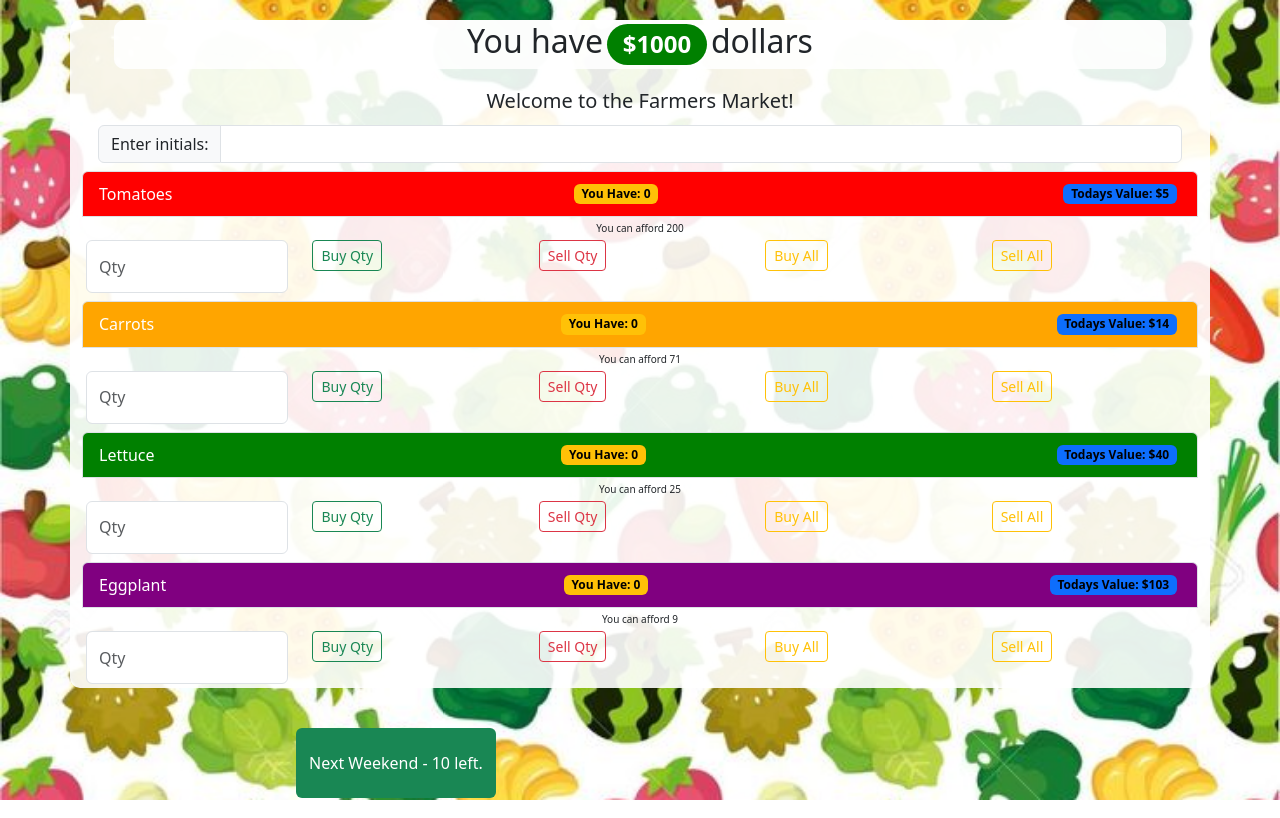
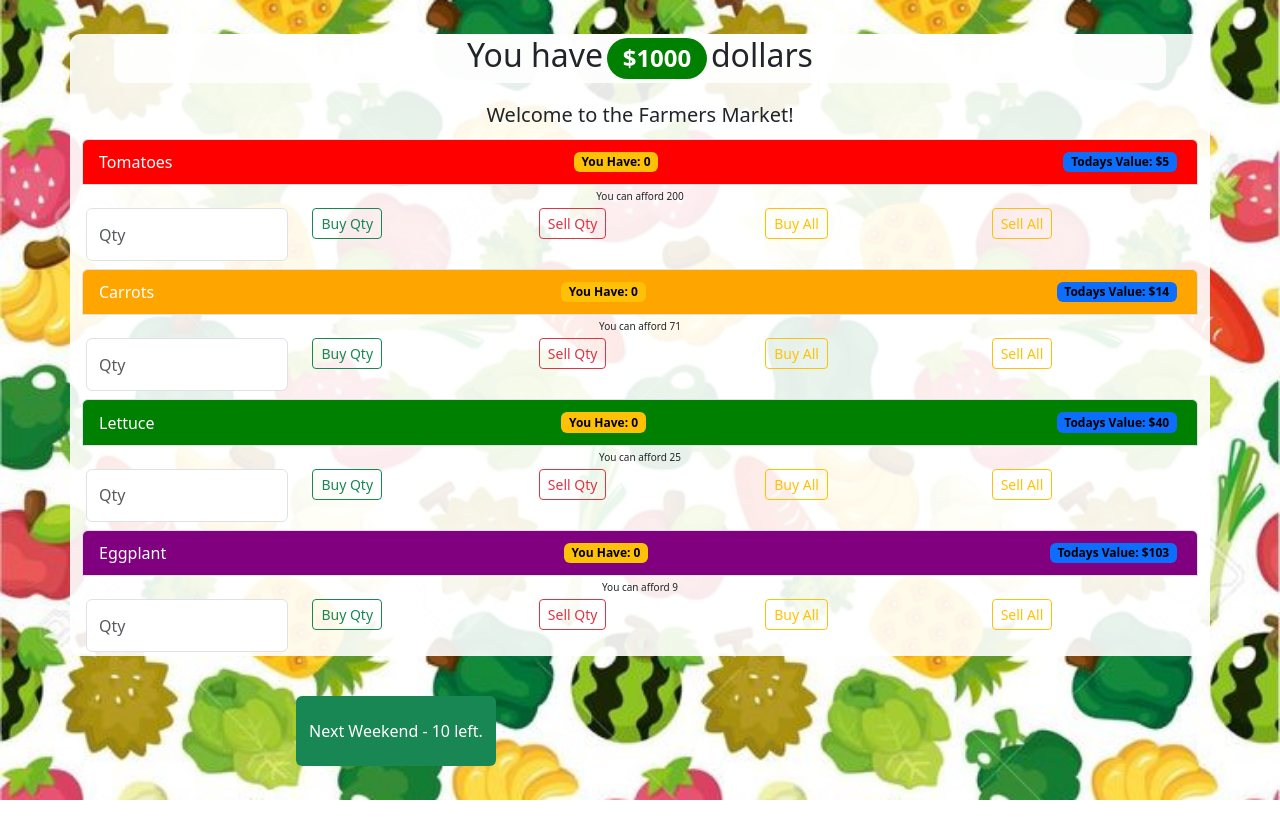
Before and after one commit to mikemillering/farmers-market, a React (Vite) app: page / in a window 1280 px wide. Both pictures are taken after a click on the button "New Game". Shown: the top 818 px of the page. Built offline with nearby package versions, Linux system fonts and the light colour scheme.

Commit message:
updated ui

```diff
--- a/src/App.tsx
+++ b/src/App.tsx
@@ -206,7 +206,7 @@ export default function App() {
           <h6 className="justify-content-between align-items-center text-center">
             {days === 11 ? introMessage : null}
           </h6>
-          {days === 11 || days === 10 ?
+          {days === 11 ?
           <div className="input-group p-1">
             <span className="input-group-text" id="basic-addon1">
               Enter initials:
--- a/src/components/InfoDisplay.tsx
+++ b/src/components/InfoDisplay.tsx
@@ -63,7 +63,7 @@ const numChecker = (e: any) => {
             className={
               Number(props.quantity) < 1
                 ? "badge bg-warning badge-pill text-black m-1" //add quantity color here
-                : "badge bg-primary badge-pill text-white m-1"
+                : "badge bg-" + props.quantityColor + " badge-pill text-white m-1"
             }
           >
             You Have: {props.quantity}
```
